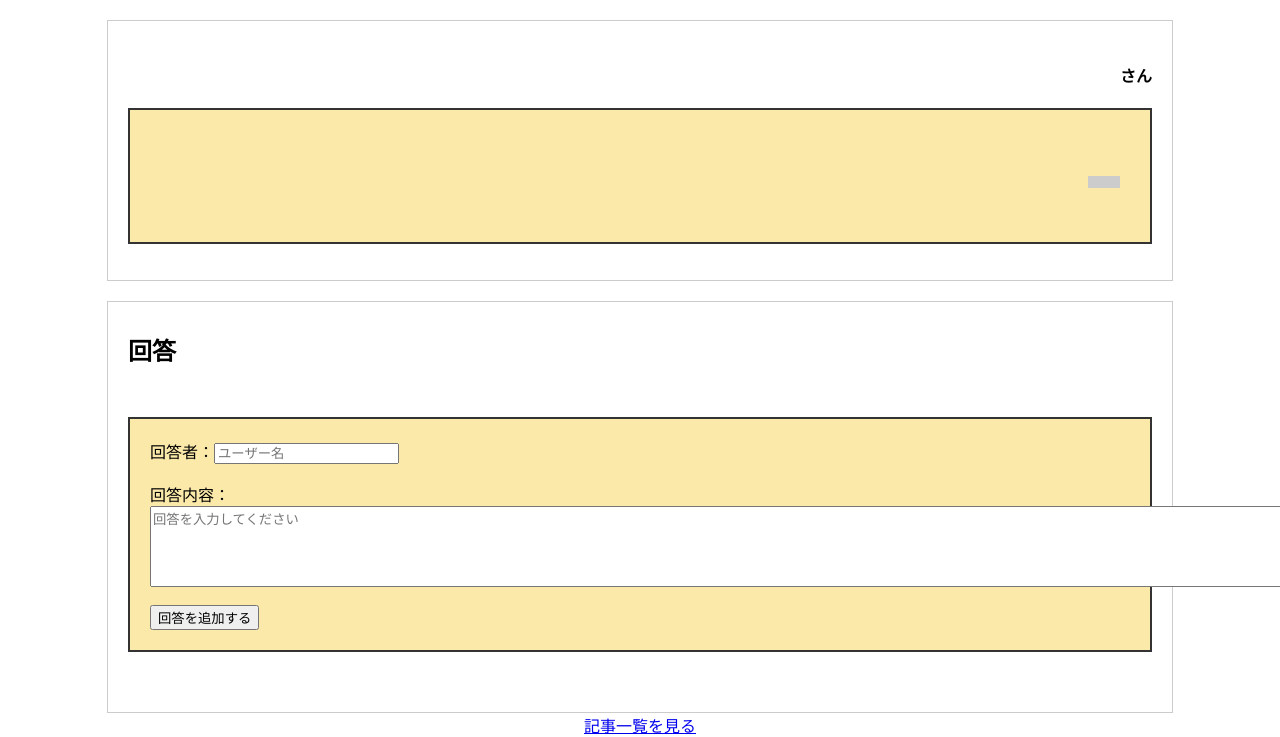
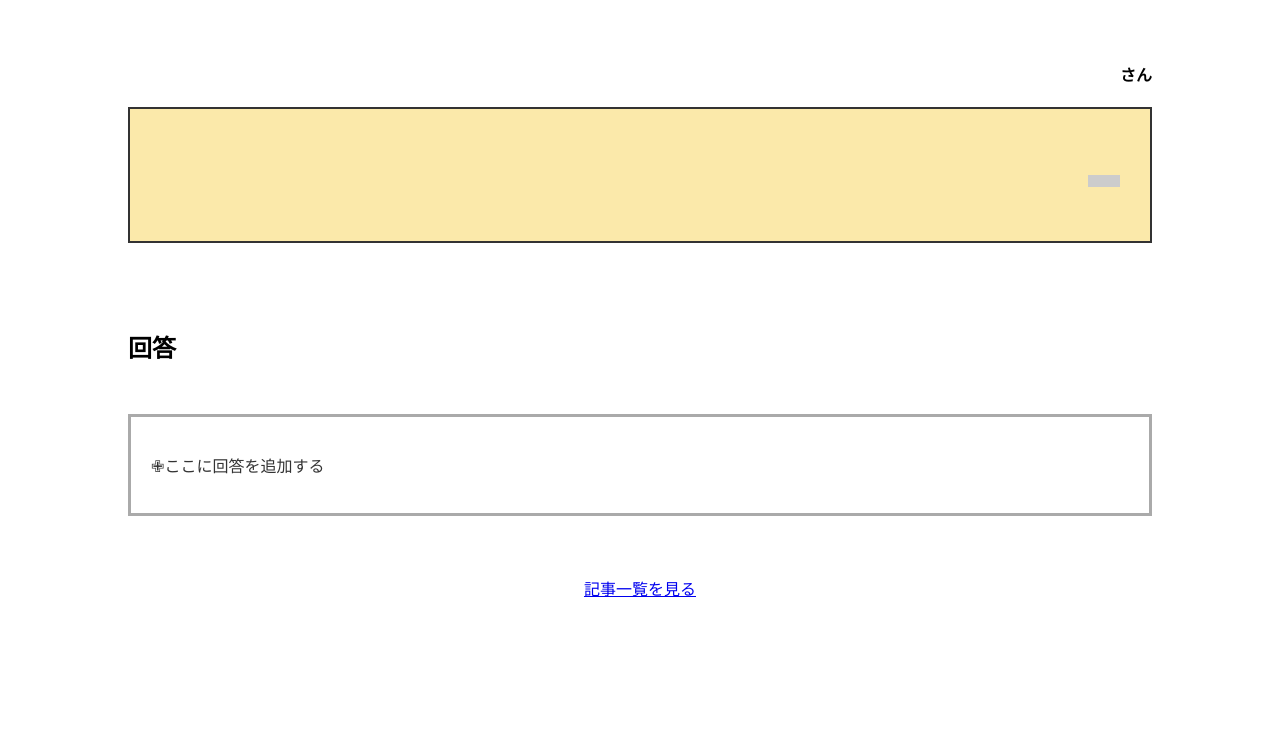
Before and after one commit to Misetsu/PB1, a PHP site: page /shosai.php?ident=1 in a window 1280 px wide; the page is wider, and only the part inside the window is pictured. Shown: the part 150-887 px from the top of that part. After the commit the page ends 747 px from the top of that part, so only its background shows below. Run offline with PHP 8.4, Linux system fonts and the light colour scheme; data that the repository does not hold is empty.

Commit message:
詳細UI

```diff
--- a/shosai.css
+++ b/shosai.css
@@ -94,7 +94,7 @@ body {
     margin: 20px auto;
     padding: 20px;
     display: block;
-    border: 1px solid #ccc;
+    /* border: 1px solid #ccc; */
 }
 
 #question-container h2 {
@@ -128,7 +128,7 @@ body {
     width: 80%;
     margin: 0 auto;
     padding: 10px 20px;
-    border: 1px solid #ccc;
+    /* border: 1px solid #ccc; */
 }
 
 #answer-form {
@@ -143,3 +143,22 @@ body {
     margin-left: auto;
     margin-right: auto;
 }
+
+#submit-ans {
+    color: white;
+    background-color: #d1478e;
+    padding: 8px 16px;
+    border: none;
+}
+
+#add-ans {
+    margin: 50px auto;
+    padding: 20px;
+    border: 3px solid #aaaaaa;
+    color: #aaaaaa;
+}
+
+.cancel-button {
+    padding: 8px 16px;
+    border: none;
+}
--- a/shosai.php
+++ b/shosai.php
@@ -57,10 +57,10 @@ $options = array(
             }
             ?>
         </div>
-        <div id="add-ans">
-
+        <div id="add-ans" onclick="showAnsForm()">
+            <p>✙ここに回答を追加する</p>
         </div>
-        <div id="answer-form">
+        <div id="answer-form" style="display: none;">
             <form action="answer.php" method="POST">
                 回答者：<input type="text" name="username" placeholder="ユーザー名">
                 <br><br>
@@ -69,7 +69,8 @@ $options = array(
                 <textarea id="answer_text" name="answer_text" placeholder="回答を入力してください" rows="5" cols="200"></textarea>
                 <br>
                 <input type="hidden" value="<?= $quesID ?>" name="ques_id">
-                <input type="submit" value="回答を追加する">
+                <input id="submit-ans" type="submit" value="回答する">
+                <button class="cancel-button" onclick="hideAnsForm()">キャンセル</button>
             </form>
         </div>
     </div>
@@ -78,4 +79,17 @@ $options = array(
     </div>
 </body>
 
+<script>
+    function showAnsForm() {
+        document.getElementById('add-ans').style.display = "none";
+        document.getElementById('answer-form').style.display = "block";
+    }
+
+    function hideAnsForm() {
+        document.getElementById('add-ans').style.display = "block";
+        document.getElementById('answer-form').style.display = "none";
+
+    }
+</script>
+
 </html>
```
